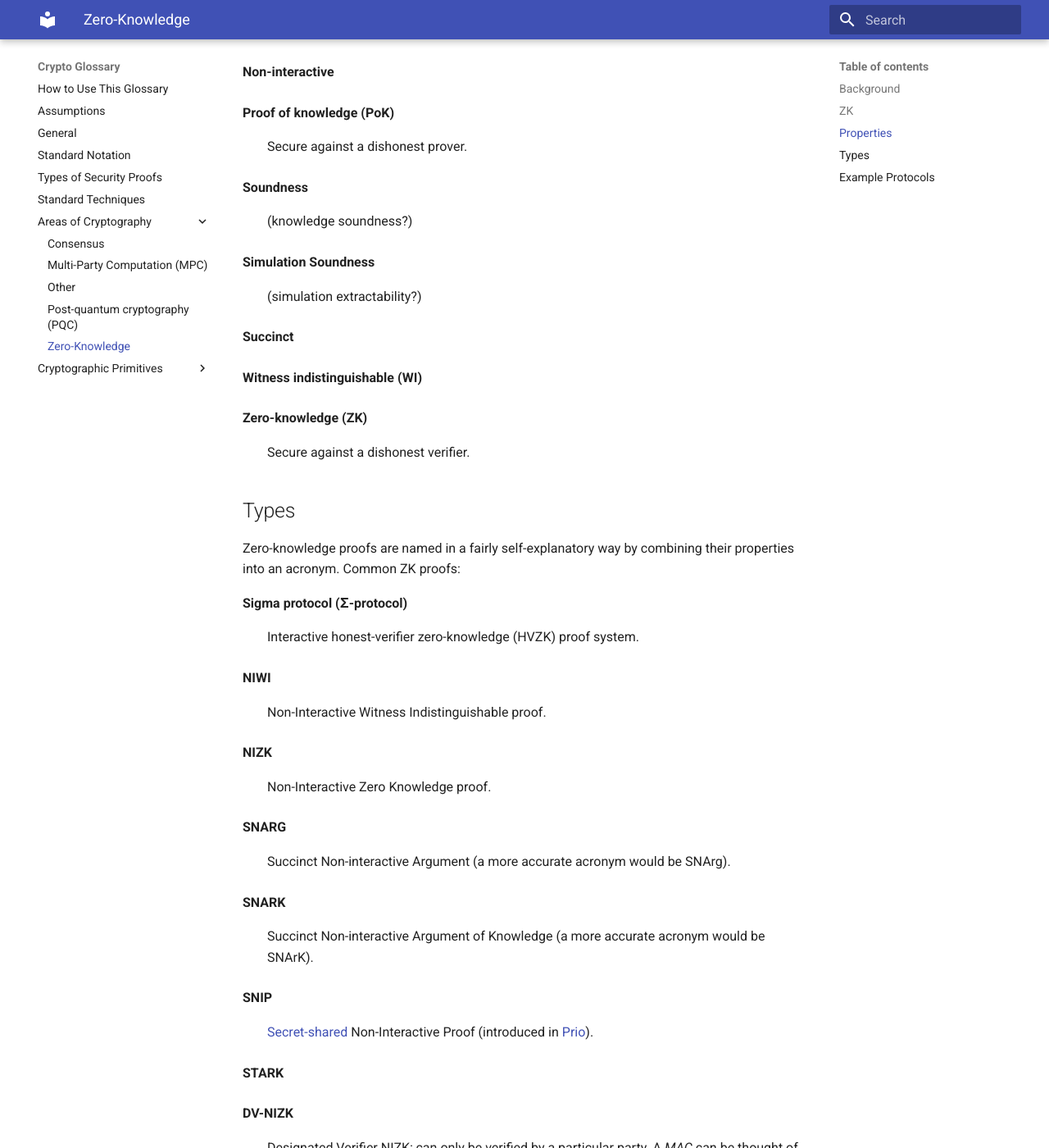
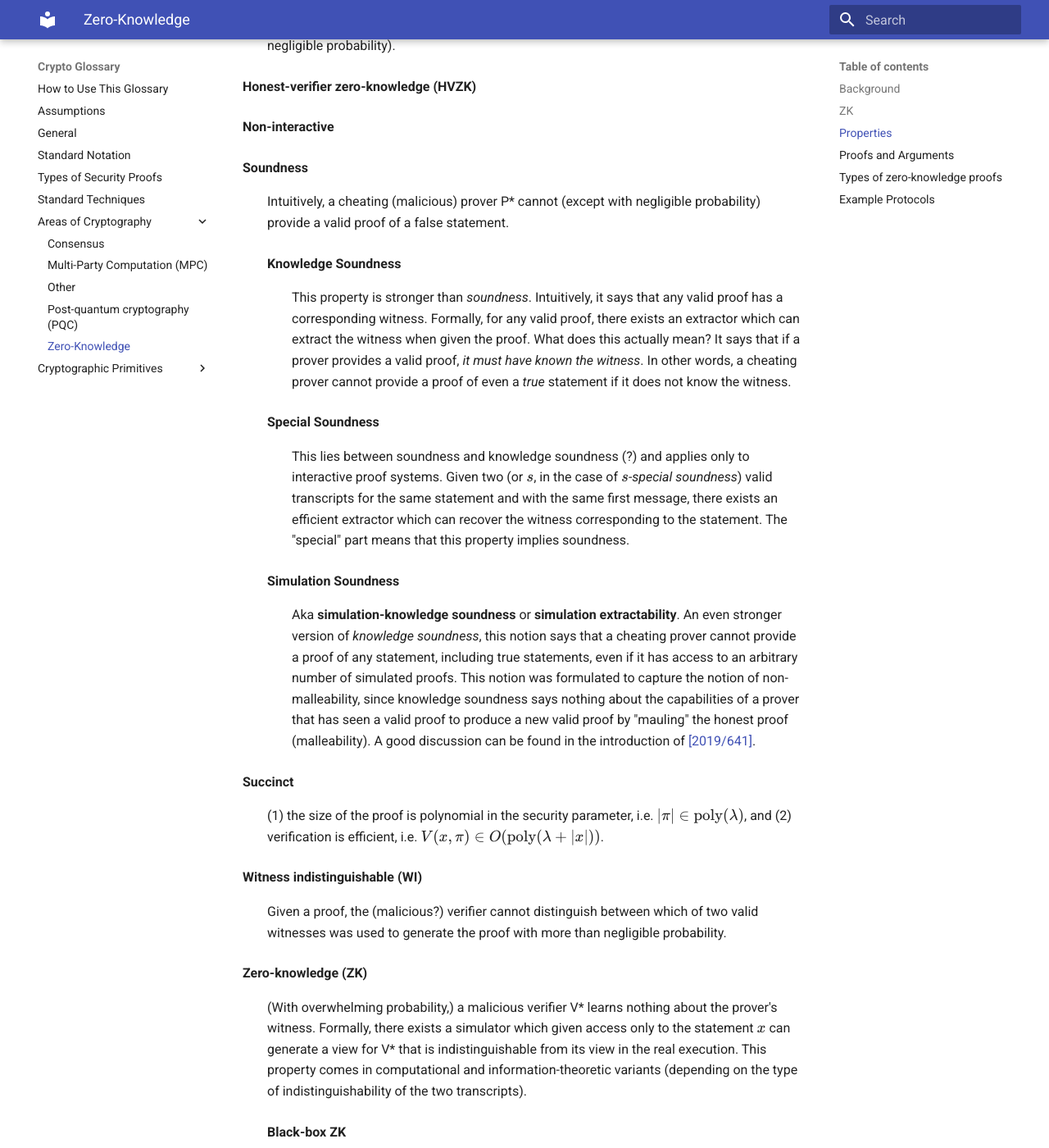
Before and after one commit to nglaeser/crypto-glossary, an MkDocs documentation site: the page built from docs/Areas-of-Cryptography/zk.md, in a window 1280 px wide and 1400 px high, scrolled down 1276 px. Shown: the whole window at 82% size. Built offline with MkDocs 1.6.1 and Material for MkDocs 9.7.7, drawn with Linux system fonts in a browser that asks for light colours; some of the changed text lies outside the part shown.

Commit message:
add zk properties

```diff
--- a/docs/Areas-of-Cryptography/zk.md
+++ b/docs/Areas-of-Cryptography/zk.md
@@ -23,8 +23,8 @@ ZK protocols are only interesting if the prover doesn't want to reveal its witne
 
 ## Properties
 
-**Argument of knowledge (AoK)**
-:
+**Completeness**
+: For honest P and V, the protocol will accept only on "correct" (true) statements (except with negligible probability).
 
 **Honest-verifier zero-knowledge (HVZK)**
 :
@@ -32,44 +32,69 @@ ZK protocols are only interesting if the prover doesn't want to reveal its witne
 **Non-interactive**
 :
 
-**Proof of knowledge (PoK)**
-: Secure against a dishonest prover.
+**Soundness**
+: Intuitively, a cheating (malicious) prover P\* cannot (except with negligible probability) provide a valid proof of a false statement.
 
-**Soundness**
-: (knowledge soundness?)
+: **Knowledge Soundness**
+    : This property is stronger than _soundness_. Intuitively, it says that any valid proof has a corresponding witness. Formally, for any valid proof, there exists an extractor which can extract the witness when given the proof. What does this actually mean? It says that if a prover provides a valid proof, _it must have known the witness_. In other words, a cheating prover cannot provide a proof of even a _true_ statement if it does not know the witness.
 
-**Simulation Soundness**
-: (simulation extractability?)
+: **Special Soundness**
+    : This lies between soundness and knowledge soundness (?) and applies only to interactive proof systems. Given two (or $s$, in the case of _$s$-special soundness_) valid transcripts for the same statement and with the same first message, there exists an efficient extractor which can recover the witness corresponding to the statement. The "special" part means that this property implies soundness.
+
+: **Simulation Soundness**
+    : Aka **simulation-knowledge soundness** or **simulation extractability**. An even stronger version of _knowledge soundness_, this notion says that a cheating prover cannot provide a proof of any statement, including true statements, even if it has access to an arbitrary number of simulated proofs. This notion was formulated to capture the notion of non-malleability, since knowledge soundness says nothing about the capabilities of a prover that has seen a valid proof to produce a new valid proof by "mauling" the honest proof (malleability). A good discussion can be found in the introduction of [[2019/641]](https://eprint.iacr.org/2019/641.pdf).
 
 **Succinct**
-:
+: (1) the size of the proof is polynomial in the security parameter, i.e. $\lvert \pi \rvert \in \mathrm{poly}(\lambda)$, and (2) verification is efficient, i.e. $V(x,\pi) \in O(\mathrm{poly}(\lambda + \lvert x \rvert))$.
 
 **Witness indistinguishable (WI)**
-:
+: Given a proof, the (malicious?) verifier cannot distinguish between which of two valid witnesses was used to generate the proof with more than negligible probability.
 
 **Zero-knowledge (ZK)**
-: Secure against a dishonest verifier.
+: (With overwhelming probability,) a malicious verifier V\* learns nothing about the prover's witness. Formally, there exists a simulator which given access only to the statement $x$ can generate a view for V\* that is indistinguishable from its view in the real execution. This property comes in computational and information-theoretic variants (depending on the type of indistinguishability of the two transcripts).
 
-## Types
+: **Black-box ZK**
+    : The above holds even when the simulator is given _only oracle (aka, black-box) access_ to V\*.
 
-Zero-knowledge proofs are named in a fairly self-explanatory way by combining their properties into an acronym. Common ZK proofs:
+## Proofs and Arguments
+
+By definition, proof systems are complete and sound. Based on the strength of the soundness, we make a distinction betweeen "arguments" and "proofs":
+
+**Argument**
+: Completeness holds perfectly. Soundness holds only against a computationally _bounded_ cheating prover (i.e., computational soundness). For this reason, arguments are sometimes referred to as "computationally sound proofs".
+
+**Proof**
+: Completeness holds perfectly. Soundness holds against a computationally _unbounded_ cheating prover (i.e., statistical or even perfect soundness).
+
+## Types of zero-knowledge proofs
+
+Zero-knowledge proofs are named in a fairly self-explanatory way by combining their properties into an acronym. Rememeber from above that all proof systems are by definition complete and sound, so the "proof" part of the name implies completeness and soundness. Common ZK proofs:
+
+**Argument of Knowledge (AoK)**
+: Argument where the (computational) soundness is _knowledge_ soundness. **Properties**: completeness, (computational) knowledge soundness.
+
+**Proof of Knowledge (PoK)**
+: Proof where the soundness is _knowledge_ soundness. **Properties:** completeness, knowledge soundness.
 
 **Sigma protocol (&Sigma;-protocol)**
-: Interactive honest-verifier zero-knowledge (HVZK) proof system.
+: A particular paradigm for a 3-round protocol implementing an interactive honest-verifier zero-knowledge (HVZK) proof system. **Properties**: zero-knowledge ("ZK") _against semi-honest verifiers_ ("HV"), completeness and soundness ("proof system").
 
 **NIWI**
-: Non-Interactive Witness Indistinguishable proof.
+: Non-Interactive Witness Indistinguishable proof. **Properties:** non-interactivity ("NI"), witness indistinguishability ("WI"), completeness and soundness ("proof").
 
 **NIZK**
-: Non-Interactive Zero Knowledge proof.
+: Non-Interactive Zero Knowledge proof. **Properties:** non-interactivity ("NI"), zero-knowledge ("ZK"), completeness and soundness ("proof").
+<!-- TODO Make properties into a table -->
 <!-- Maybe list for each type what assumptions they are known from? -->
 <!-- - Not known from CDH  -->
 
 **SNARG**
-: Succinct Non-interactive Argument (a more accurate acronym would be SNArg).
+: Succinct Non-interactive Argument (a more accurate acronym would be SNArg). **Properties:** succinctness ("S"), non-interactivity ("N"), completeness and (computational) soundness ("ARG").
 
 **SNARK**
-: Succinct Non-interactive Argument of Knowledge (a more accurate acronym would be SNArK).
+: Succinct Non-interactive Argument of Knowledge (a more accurate acronym would be SNArK). **Properties:** succinctness ("S"), non-interactivity ("N"), completeness and _knowledge_ soundness ("ArK").
+: **zk-SNARK**
+    : zero-knowledge Succinct Non-interactive Argument of Knowledge (i.e. zkSNArK). **Properties:** zero-knowledge ("zk"), succinctness ("S"), non-interactivity ("N"), completeness and knowledge soundness ("ArK").
 
 **SNIP**
 : [Secret-shared](./mpc.md#building-blocks) Non-Interactive Proof (introduced in [Prio](https://www.usenix.org/system/files/conference/nsdi17/nsdi17-corrigan-gibbs.pdf)).
```
